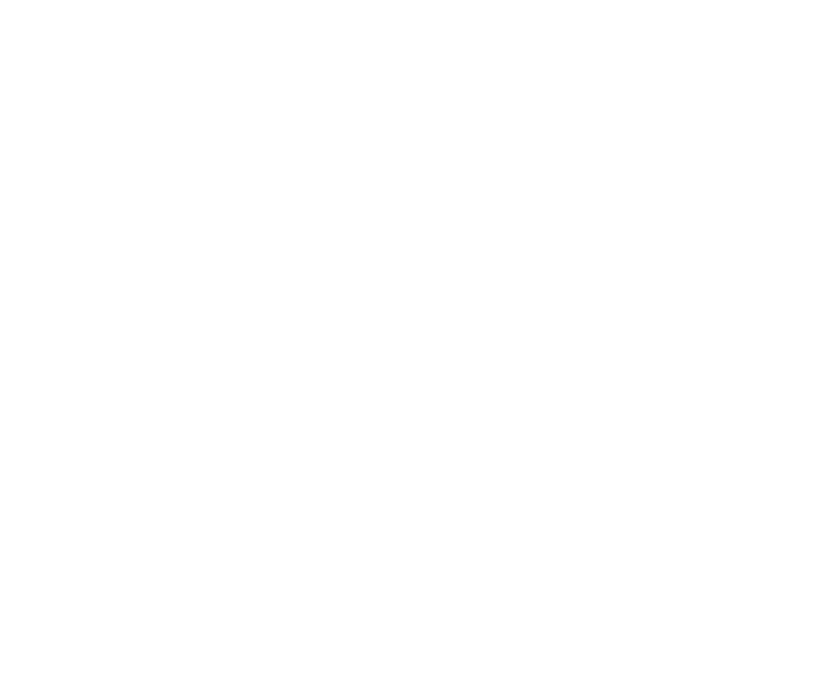
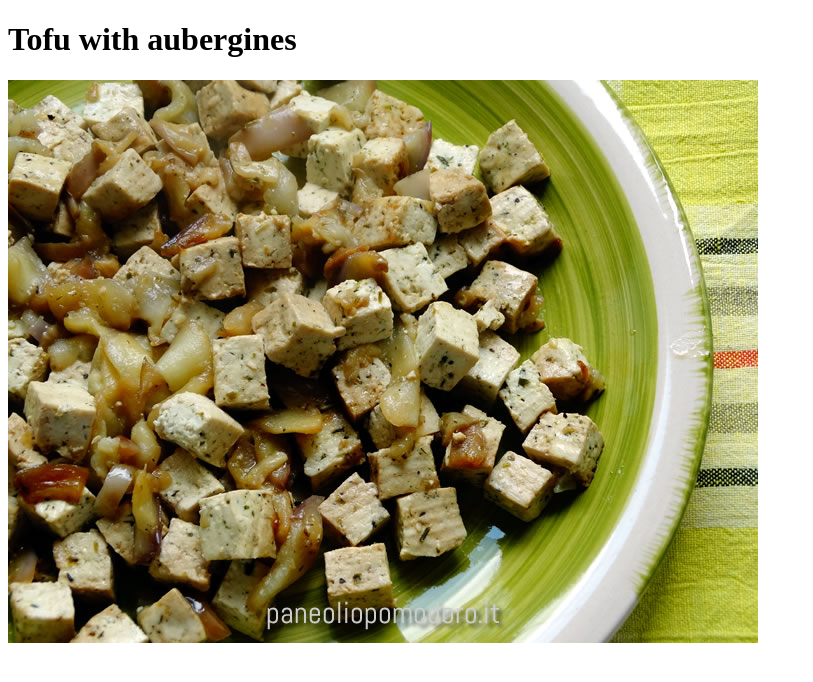
Before and after one commit to massimorunza/odin-recipes, a plain HTML site: page recipes/tofu-aubergines.html in a window 1280 px wide. Shown: the whole page, without its empty margins (0-813 px from the left). Drawn offline with Linux system fonts and the light colour scheme.

Commit message:
Adding images and more text

```diff
--- a/recipes/tofu-aubergines.html
+++ b/recipes/tofu-aubergines.html
@@ -7,6 +7,7 @@
     <title>Tofu with aubergines</title>
 </head>
 <body>
-
+  <h1>Tofu with aubergines</h1>
+  <img src="./images/tofu-aubergines.jpg" alt="Result of the recipe">
 </body>
 </html>
```
Also changed, not shown: recipes/images/tofu-aubergines.jpg (added).
